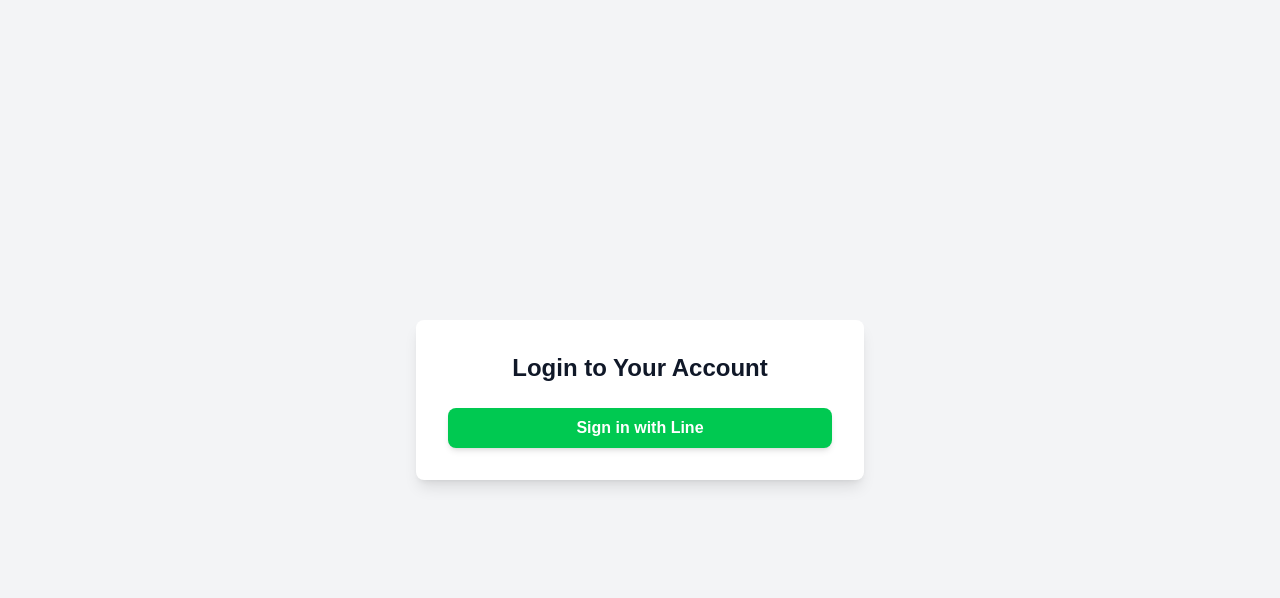
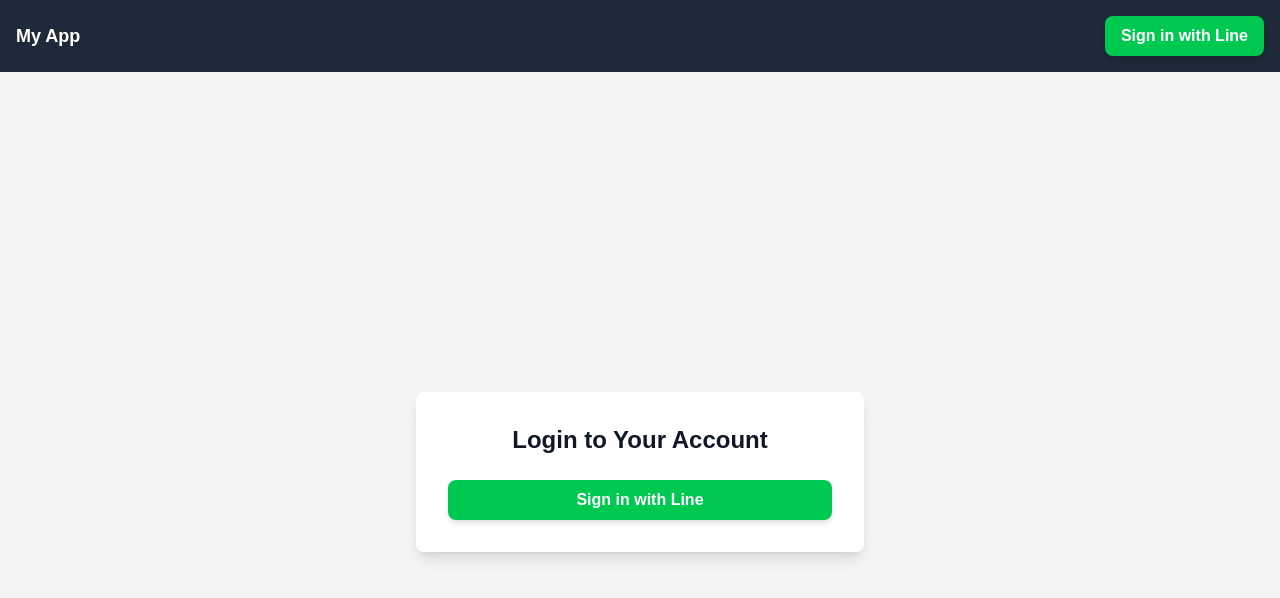
Before and after one commit to boyu8266/nextjs-auth-line, a Next.js app: page /login in a window 1280 px wide. Shown: the top 598 px of the page. Built offline with nearby package versions, Linux system fonts and the light colour scheme; no server answers.

Commit message:
feat(auth): implement login/logout buttons

```diff
--- a/src/app/components/auth-components.tsx
+++ b/src/app/components/auth-components.tsx
@@ -14,5 +14,12 @@ export function LoginButton() {
 }
 
 export function LogoutButton() {
-  return <button onClick={() => signOut()}>Sign out</button>;
+  return (
+    <button
+      onClick={() => signOut()}
+      className="bg-red-500 hover:bg-red-600 text-white font-bold py-2 px-4 rounded"
+    >
+      Sign out
+    </button>
+  );
 }
--- a/src/app/components/top-toolbar.tsx
+++ b/src/app/components/top-toolbar.tsx
@@ -1,33 +1,26 @@
-"use client"; // CRITICAL: Must be at the top for client component
+"use client";
 
-import { useSession, signOut } from "next-auth/react";
-import Link from "next/link"; // For navigation if needed, or just a div for now
+import { useSession } from "next-auth/react";
+import Link from "next/link";
+import { LoginButton, LogoutButton } from "./auth-components"; // Import buttons
 
 export default function TopToolbar() {
-  const { data: session, status } = useSession();
-
-  if (status === "loading") {
-    return <div className="bg-gray-800 text-white p-4">Loading toolbar...</div>;
-  }
-
-  if (!session) {
-    return null; // Don't render toolbar if not logged in
-  }
+  const { data: session } = useSession();
 
   return (
     <header className="bg-gray-800 text-white p-4 flex justify-between items-center">
       <div className="text-lg font-semibold">
-        {/* Optional: Add a logo or app name here */}
         <Link href="/">My App</Link>
       </div>
       <div className="flex items-center space-x-4">
-        <span>Welcome, {session.user?.name || session.user?.email}!</span>
-        <button
-          onClick={() => signOut()}
-          className="bg-red-500 hover:bg-red-600 text-white font-bold py-2 px-4 rounded"
-        >
-          Sign out
-        </button>
+        {session?.user ? (
+          <>
+            <span>Welcome, {session.user?.name || session.user?.email}!</span>
+            <LogoutButton />
+          </>
+        ) : (
+          <LoginButton />
+        )}
       </div>
     </header>
   );
--- a/src/app/page.tsx
+++ b/src/app/page.tsx
@@ -1,16 +1,4 @@
-import { auth } from "@/auth";
-
-import { redirect } from "next/navigation";
-
 export default async function Home() {
-  const session = await auth();
-
-  // CRITICAL: Perform the redirect check early in the component's lifecycle.
-  if (!session?.user) {
-    redirect("/login"); // Redirect to the login page if no authenticated user.
-  }
-
-  // The rest of the component's rendering logic for authenticated users.
   return (
     <main>
       <div></div>
```
